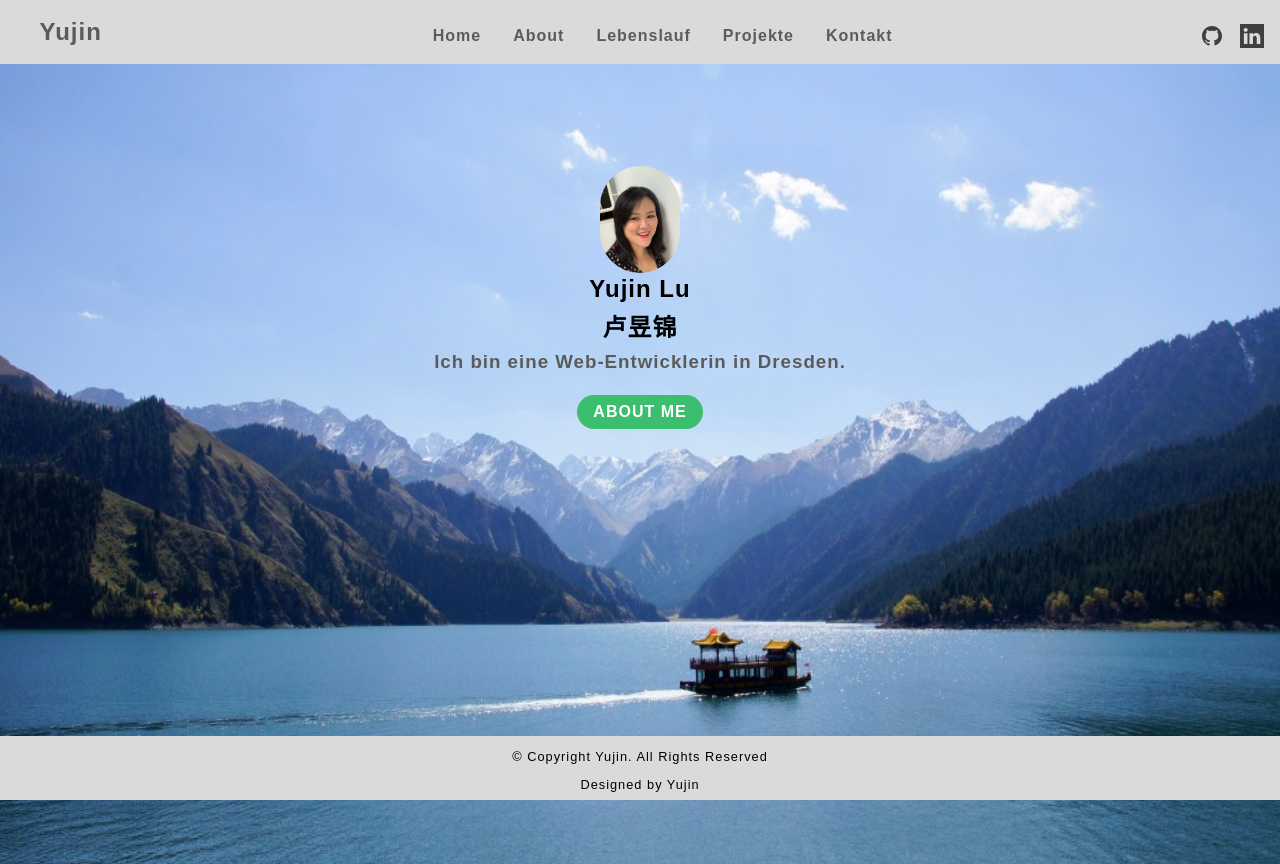
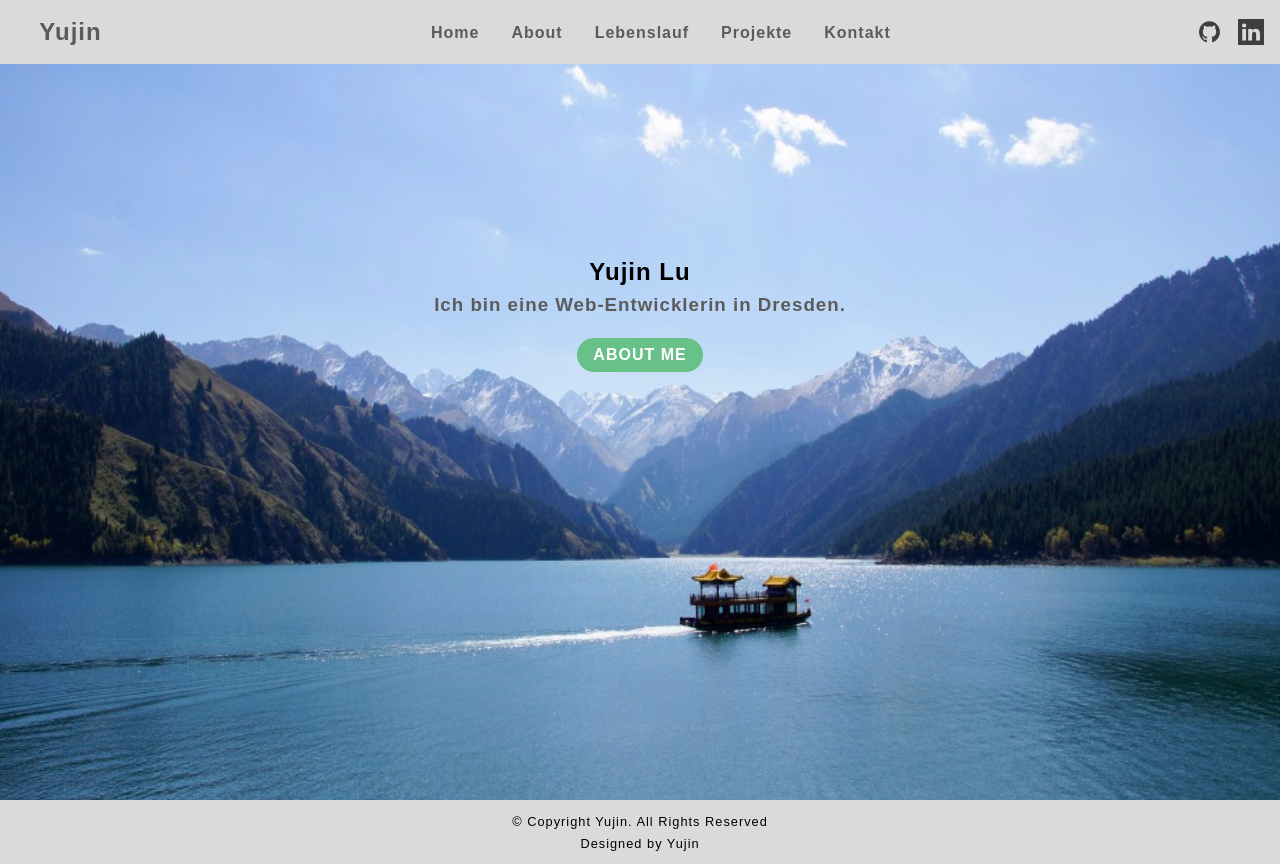
Before and after one commit to LuYujin9/Portfolio, a React (Create React App) app: page / in a window 1280 px wide. Before the commit the page ends 800 px from the top, so only its background shows below. Built offline with nearby package versions, Linux system fonts and the light colour scheme.

Commit message:
styled homepage and fixed some bugs

```diff
--- a/src/App.css
+++ b/src/App.css
@@ -9,7 +9,7 @@
   --color-dack: #5c5b5b;
   --color-navbar: #dcd9d9;
   --color-bright: #e3ebef;
-  --color-button: #3bbe6d;
+  --color-button: #67c189;
 }
 
 body {
@@ -23,9 +23,31 @@ header {
   height: 4em;
   background-color: var(--color-navbar);
   position: fixed;
+  top: 0;
   display: flex;
   justify-content: space-between;
   align-content: center;
+}
+
+main {
+  width: 100%;
+  margin: 0;
+  padding: 0;
+  border: 0;
+}
+
+footer {
+  margin: 0px;
+  padding: 0.5em;
+  width: 100%;
+  height: 4em;
+  background-color: var(--color-navbar);
+  text-align: center;
+}
+
+footer > p {
+  font-size: 0.8em;
+  margin: 0.5em;
 }
 
 h1 {
@@ -51,7 +73,7 @@ h3 {
 nav {
   margin: 0px;
   width: 100%;
-  height: 5em;
+  height: 4em;
   display: flex;
   justify-content: center;
   align-content: center;
@@ -61,6 +83,7 @@ nav {
 .page-link {
   margin: auto 1em;
   height: 2em;
+  padding-top: 0.3em;
   color: var(--color-dack);
   font-weight: bold;
   text-decoration: none;
@@ -77,45 +100,27 @@ nav {
 }
 
 .icon {
-  height: 1.5em;
-  margin: 1em 0.5em;
-}
-
-main {
-  padding-top: 4em;
-}
-
-footer {
-  margin: 0px;
-  width: 100%;
-  height: 4em;
-  background-color: var(--color-navbar);
-  position: fixed;
-  bottom: 0;
-  text-align: center;
-}
-
-footer > p {
-  font-size: 0.8em;
+  height: 1.6em;
+  margin: 0.7em 0.5em;
 }
 
 /* style of homepage */
 
 .homepage {
-  height: 110vh;
+  padding: 4em 0;
+  height: 100vh;
   width: 100%;
   background-image: url("/public/images/background.jpeg");
   background-size: 100% 110vh;
-  position: fixed;
 }
 
 .homepage-context-container {
   margin: auto;
-  margin-top: 8%;
+  padding: 15%;
   width: 100%;
   display: flex;
   flex-direction: column;
-  animation-duration: 3s;
+  animation-duration: 2s;
   animation-name: slidein;
 }
 
@@ -139,12 +144,11 @@ footer > p {
 
 @keyframes slidein {
   from {
-    margin-left: 100%;
-    width: 300%;
+    margin-top: 100%;
+    width: 50%;
   }
-
   to {
-    margin-left: 0%;
+    margin-top: 0%;
     width: 100%;
   }
 }
--- a/src/App.js
+++ b/src/App.js
@@ -14,29 +14,29 @@ function App() {
       <header>
         <h1>Yujin</h1>
         <nav id="">
-          <Link class="page-link" to="/">
+          <Link className="page-link" to="/">
             Home
           </Link>
-          <Link class="page-link" to="/about">
+          <Link className="page-link" to="/about">
             About
           </Link>
-          <Link class="page-link" to="/resume">
+          <Link className="page-link" to="/resume">
             Lebenslauf
           </Link>
-          <Link class="page-link" to="/projects">
+          <Link className="page-link" to="/projects">
             Projekte
           </Link>
-          <Link class="page-link" to="/contact">
+          <Link className="page-link" to="/contact">
             Kontakt
           </Link>
         </nav>
-        <div class="external-links">
+        <div className="external-links">
           <a
             href="https://www.linkedin.com/in/yujin-lu-119556267/"
             target="_blank"
             rel="noreferrer"
           >
-            <img src={GithubIcon} alt="github icon" class="icon" />
+            <img src={GithubIcon} alt="github icon" className="icon" />
           </a>
 
           <a
@@ -44,7 +44,7 @@ function App() {
             target="_blank"
             rel="noreferrer"
           >
-            <img src={LinkedinIcon} alt="linkedin icon" class="icon" />
+            <img src={LinkedinIcon} alt="linkedin icon" className="icon" />
           </a>
         </div>
       </header>
--- a/src/Pages/About.js
+++ b/src/Pages/About.js
@@ -1,8 +1,8 @@
 function About() {
   return (
     <main>
-      <article class="">
-        <p class="">
+      <article className="">
+        <p className="">
           Ich habe große Freude am kreativen Prozess des Programmierens. Die
           Herausforderung und die Möglichkeit, mich kontinuierlich
           weiterzuentwickeln, faszinieren mich ungemein.
--- a/src/Pages/Contact.js
+++ b/src/Pages/Contact.js
@@ -1,9 +1,9 @@
 function Contact() {
   return (
     <main>
-      <article class="" id="">
+      <article className="" id="">
         <h2>Contact</h2>
-        <ul class="">
+        <ul className="">
           <li>
             <a
               href="https://www.linkedin.com/in/yujin-lu-119556267/"
--- a/src/Pages/Home.js
+++ b/src/Pages/Home.js
@@ -3,14 +3,11 @@ import { Link } from "react-router-dom";
 function Home() {
   return (
     <main>
-      <section class="homepage">
-        <div class="homepage-context-container">
-          <img class="my-foto" alt="my foto" src="/images/my-foto.jpg" />
-
+      <section className="homepage">
+        <div className="homepage-context-container">
           <h2>Yujin Lu</h2>
-          <h2>卢昱锦</h2>
           <h3>Ich bin eine Web-Entwicklerin in Dresden.</h3>
-          <Link class="about-me-link" to="/about">
+          <Link className="about-me-link" to="/about">
             ABOUT ME
           </Link>
         </div>
--- a/src/Pages/Projects.js
+++ b/src/Pages/Projects.js
@@ -1,7 +1,7 @@
 function Projects() {
   return (
     <main>
-      <article class="" id="">
+      <article className="" id="">
         <h2>Project</h2>
         <h3>Lecker Map</h3>
         <p>
--- a/src/Pages/Resume.js
+++ b/src/Pages/Resume.js
@@ -1,10 +1,10 @@
 function Resume() {
   return (
     <main>
-      <article class="sections__light" id="resume">
-        <div class="sections">
+      <article className="sections__light" id="resume">
+        <div className="sections">
           <h2>Lebenslauf</h2>
-          <img class="" src="/images/CV.png" alt="CV from Yujin" />
+          <img className="" src="/images/CV.png" alt="CV from Yujin" />
         </div>
       </article>
     </main>
```
Also changed, not shown: public/manifest.json.
